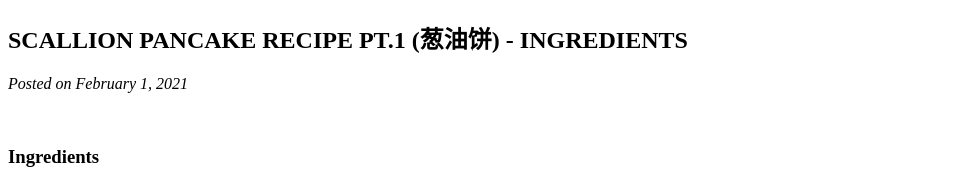
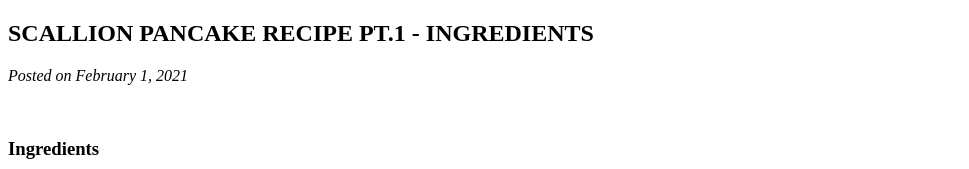
Before and after one commit to angelasun01/literate-dollop, a plain HTML site: page PROJECT02_HTML/index.html in a window 1280 px wide. Shown: the top 169 px of the page, without its empty margins (0-969 px from the left). Drawn offline with Linux system fonts and the light colour scheme.

Commit message:
Update index.html

```diff
--- a/PROJECT02_HTML/index.html
+++ b/PROJECT02_HTML/index.html
@@ -3,10 +3,10 @@
 <head>
     <meta charset="UTF-8">
     <meta name="viewport" content="width=device-width, initial-scale=1.0">
-    <title>Scallion Pancakes Recipe (葱油饼)</title>
+    <title>Scallion Pancakes Recipe </title>
 </head>
 <body>
-    <h2>SCALLION PANCAKE RECIPE PT.1 (葱油饼) - INGREDIENTS</h3>
+    <h2>SCALLION PANCAKE RECIPE PT.1 - INGREDIENTS</h3>
 
     <p><em>Posted on February 1, 2021</em>
     </p>
```
